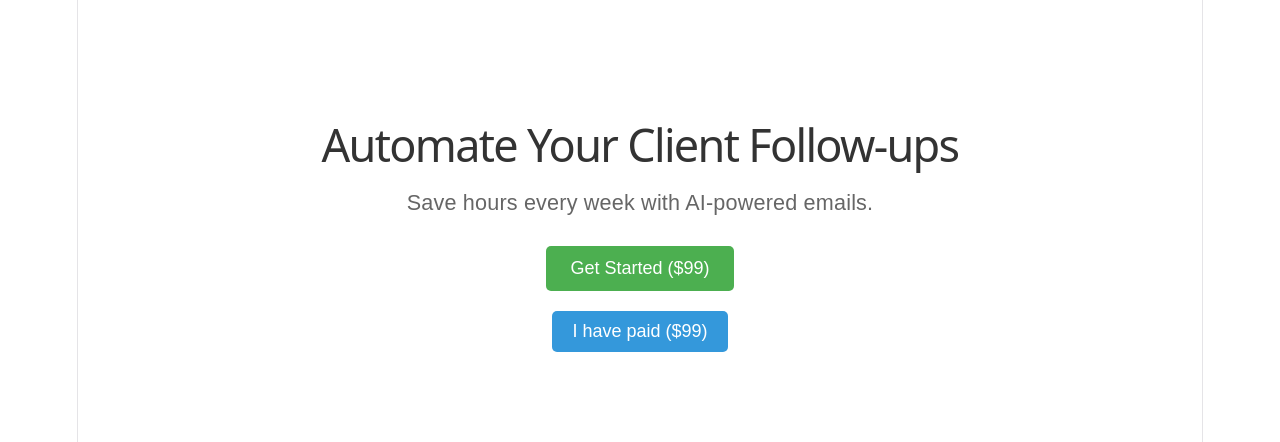
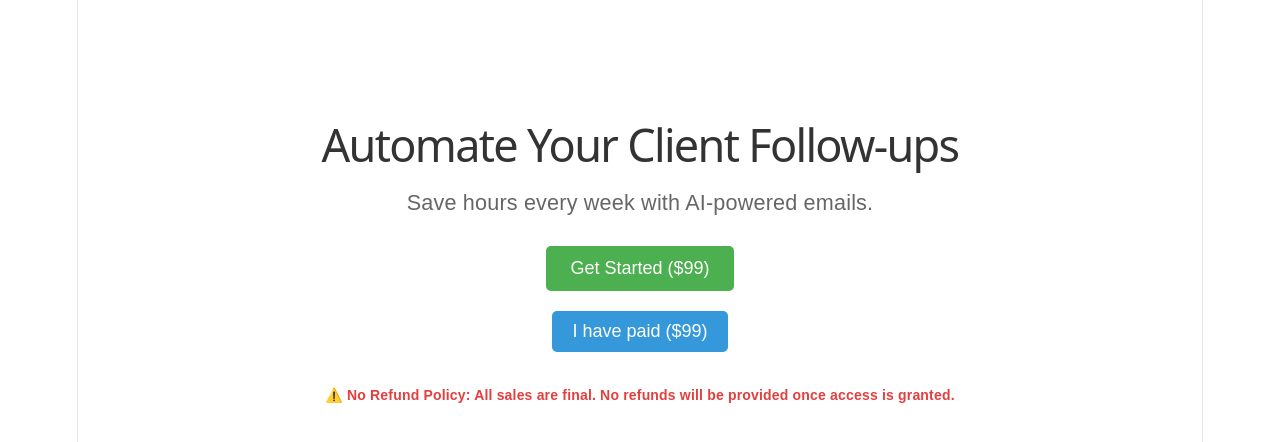
Before and after one commit to sumansingharoy402/agentassitant_ai, a React (Vite) app: page / in a window 1280 px wide. Shown: the top 442 px of the page. Built offline with nearby package versions, Linux system fonts and the light colour scheme.

Commit message:
Added no refund policy and block system

```diff
--- a/src/App.jsx
+++ b/src/App.jsx
@@ -9,7 +9,7 @@ const supabaseUrl = 'https://wbhyimvwcflbnfgmlibr.supabase.co';
 const supabaseKey = 'sb_publishable_cGmtLQGIo6n--rYqElY96Q_UbyHUcpv';
 const supabase = createClient(supabaseUrl, supabaseKey);
 
-// 🚨 ২. Protected Route
+// 🚨 ২. Protected Route (এখানেই ব্লক চেক করা হচ্ছে)
 const ProtectedRoute = ({ children }) => {
   const [loading, setLoading] = useState(true);
   const [hasAccess, setHasAccess] = useState(false);
@@ -28,6 +28,7 @@ const ProtectedRoute = ({ children }) => {
         .eq('email', userEmail)
         .single();
 
+      // যদি ইউজার পেইড হয় এবং ব্লকড না থাকে, তবেই ড্যাশবোর্ডে ঢুকতে পারবে
       if (data && data.is_paid && !data.is_blocked) {
         setHasAccess(true);
       }
@@ -42,7 +43,7 @@ const ProtectedRoute = ({ children }) => {
     return (
       <div style={{ textAlign: 'center', marginTop: '100px', fontFamily: 'Arial, sans-serif' }}>
         <h2>🚫 Access Denied</h2>
-        <p>Please complete the payment or enter your email to activate access.</p>
+        <p>Your access is blocked or payment is not completed.</p>
         <a href="/" style={{ color: '#3498db' }}>Go to Home</a>
       </div>
     );
@@ -50,7 +51,7 @@ const ProtectedRoute = ({ children }) => {
   return children;
 };
 
-// 🚨 ৩. ল্যান্ডিং পেজ (I have paid বাটন সহ)
+// 🚨 ৩. ল্যান্ডিং পেজ (No Refund পলিসি যুক্ত করা হয়েছে)
 function LandingPage() {
   const [email, setEmail] = useState('');
   const [showEmailInput, setShowEmailInput] = useState(false);
@@ -115,6 +116,12 @@ function LandingPage() {
             </button>
           </div>
         )}
+
+        {/* 🚨 নতুন যোগ করা No Refund Policy */}
+        <div style={{ marginTop: '30px', fontSize: '14px', color: '#e53e3e', fontWeight: 'bold' }}>
+          <p>⚠️ No Refund Policy: All sales are final. No refunds will be provided once access is granted.</p>
+        </div>
+
       </div>
     </div>
   );
```
Also changed, not shown: link.txt.
